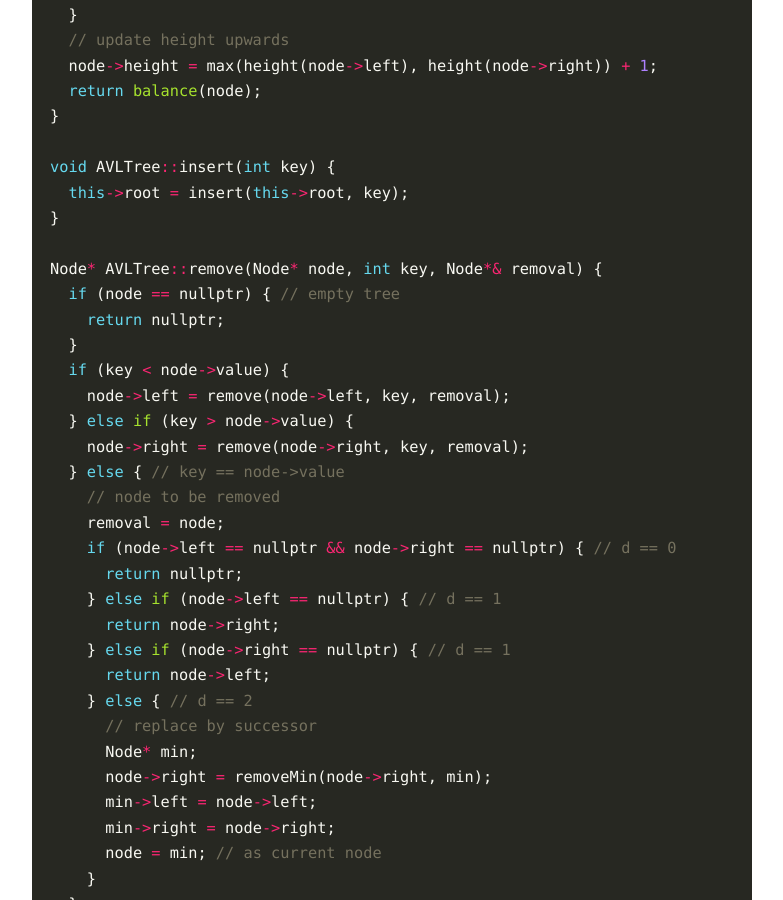
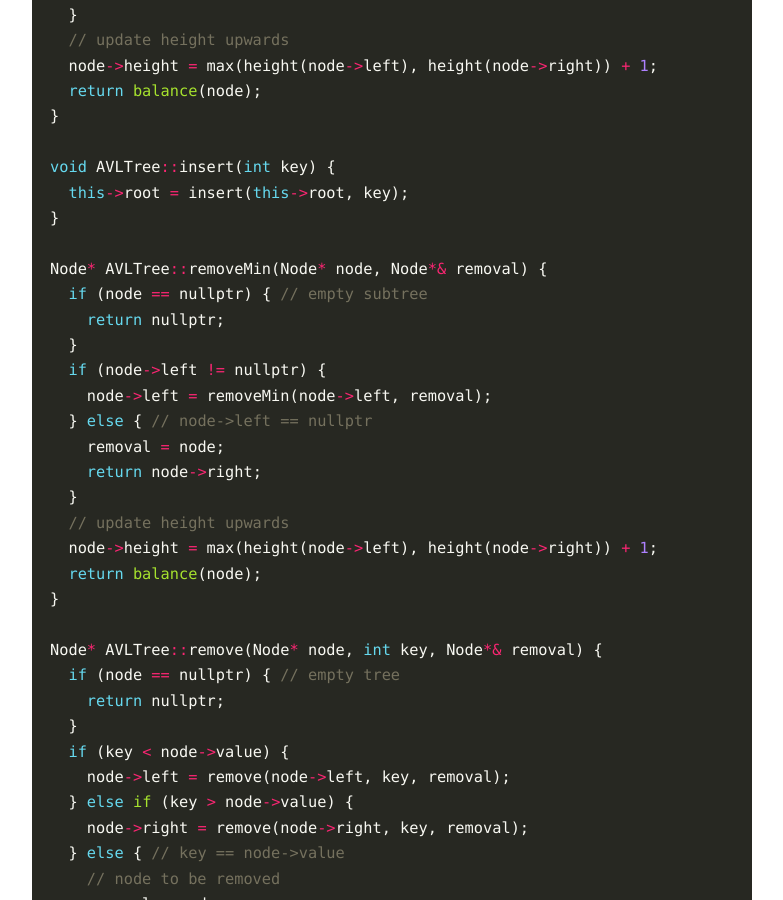
Before and after one commit to skylerlee/codelet, a Jekyll site: the page built from _posts/2016-02-05-searching.md, in a window 1280 px wide and 900 px high, scrolled down 6049 px. Shown: the whole window, without its empty margins (248-1031 px from the left). Built offline with Jekyll 4.4.1, drawn with Linux system fonts in a browser that asks for light colours; comment, search, counter and statistics services are not loaded.

Commit message:
Fix code

```diff
--- a/_posts/2016-02-05-searching.md
+++ b/_posts/2016-02-05-searching.md
@@ -250,6 +250,21 @@ void AVLTree::insert(int key) {
   this->root = insert(this->root, key);
 }
 
+Node* AVLTree::removeMin(Node* node, Node*& removal) {
+  if (node == nullptr) { // empty subtree
+    return nullptr;
+  }
+  if (node->left != nullptr) {
+    node->left = removeMin(node->left, removal);
+  } else { // node->left == nullptr
+    removal = node;
+    return node->right;
+  }
+  // update height upwards
+  node->height = max(height(node->left), height(node->right)) + 1;
+  return balance(node);
+}
+
 Node* AVLTree::remove(Node* node, int key, Node*& removal) {
   if (node == nullptr) { // empty tree
     return nullptr;
```
